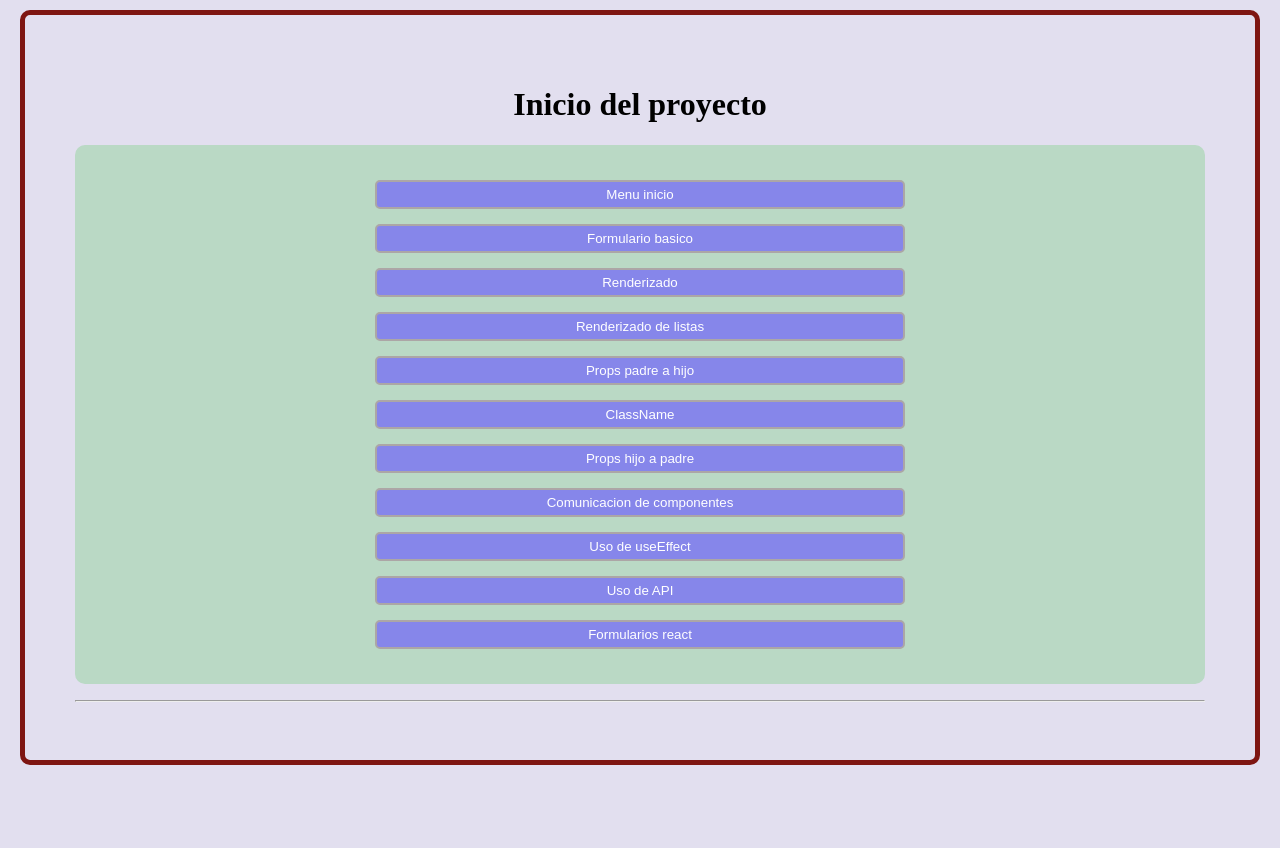
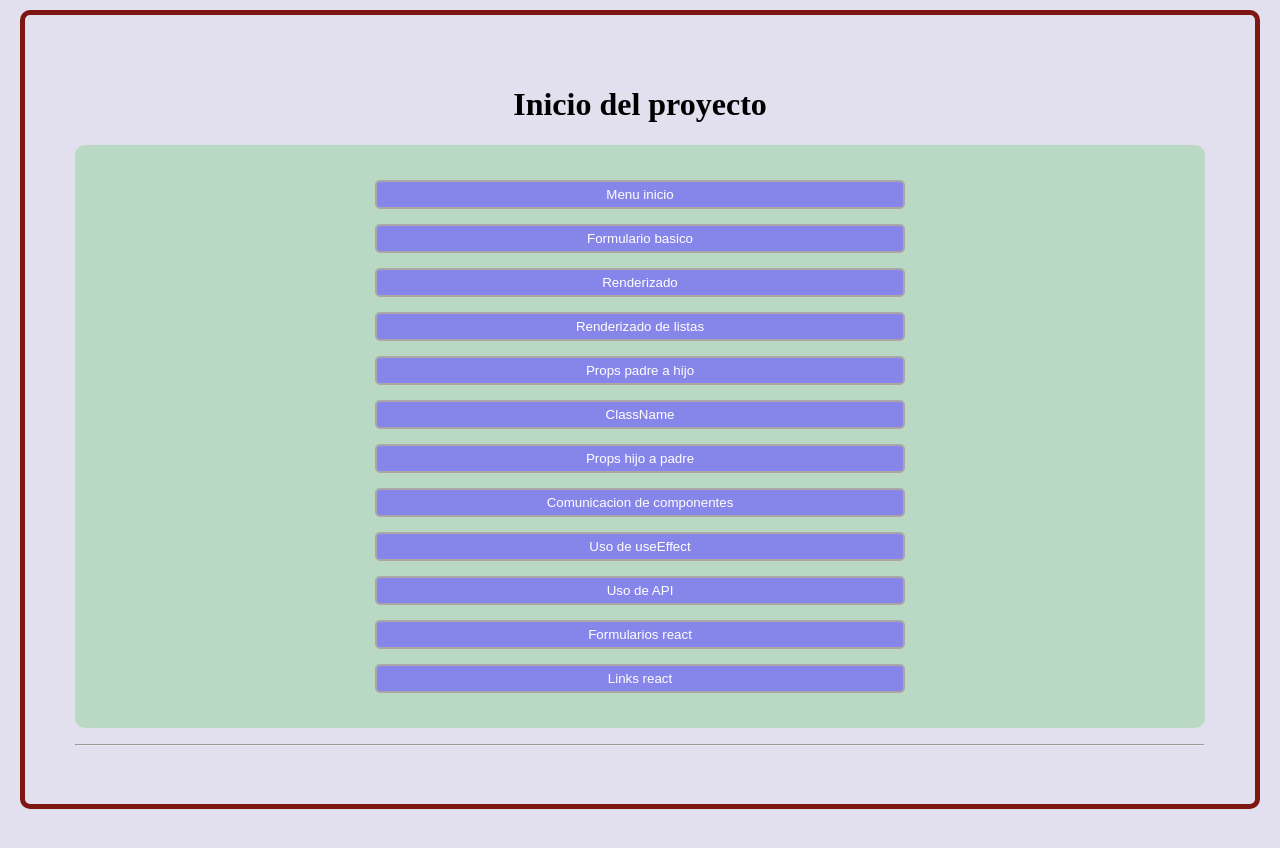
Before and after one commit to DanielGuzmanV/React-Js-Fundamentos, a React (Vite) app: page / in a window 1280 px wide. Shown: the top 848 px of the page. Built offline with nearby package versions, Linux system fonts and the light colour scheme.

Commit message:
se crearon las rutas

```diff
--- a/src/pages/HomePage.jsx
+++ b/src/pages/HomePage.jsx
@@ -78,6 +78,12 @@ function HomePage() {
           </button>
         </li>
 
+        <li className={styles.listItem}>
+          <button className={styles.menuButton} onClick={ () => handleRoutes('/linksHome')}>
+            Links react
+          </button>
+        </li>
+
 
 
       </ul>
--- a/src/routes/Routes.jsx
+++ b/src/routes/Routes.jsx
@@ -11,6 +11,8 @@ import PageStateUp from "../pages/PageStateUp"
 import PageUseEffect from "../pages/PageUseEffect"
 import PageFetchapi from "../pages/PageFetchapi"
 import PageFormularios from "../pages/PageFormularios"
+import LinksHomePage from "../pages/LinksHomePage"
+import LinksBlogPage from "../pages/LinksBlogPage"
 
 function MyRoutes() {
   return (
@@ -28,6 +30,8 @@ function MyRoutes() {
       <Route path="/useEffect" element={<PageUseEffect/>}/>
       <Route path="/fetch" element={<PageFetchapi/>}/>
       <Route path="/formulario" element={<PageFormularios/>}/>
+      <Route path="/linksHome" element={<LinksHomePage/>}/>
+      <Route path="/linksBlog" element={<LinksBlogPage/>}/>
     </Routes>
 
   )
```
